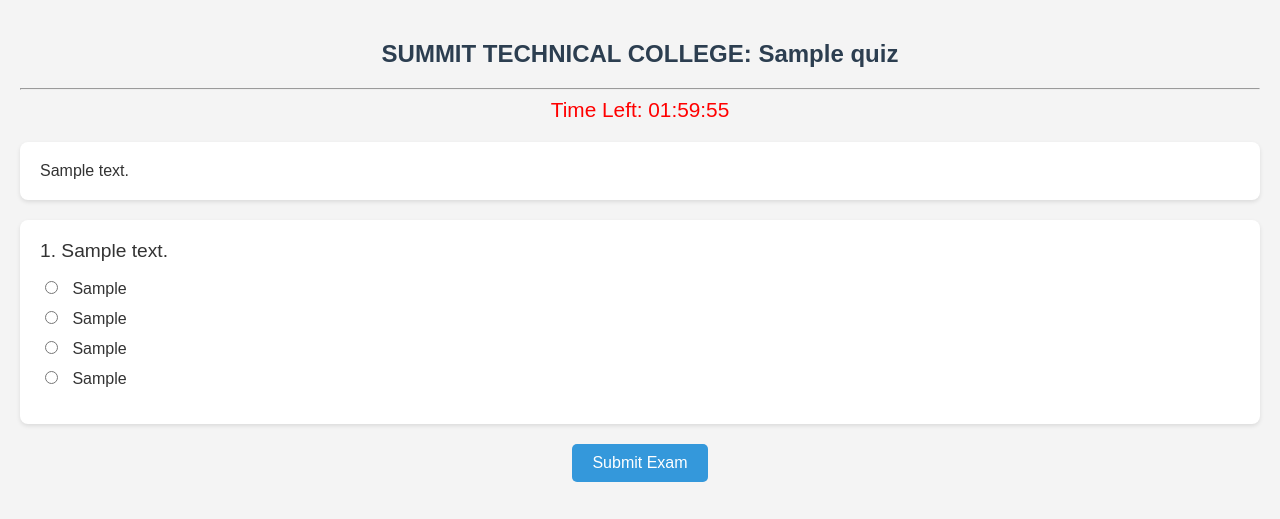
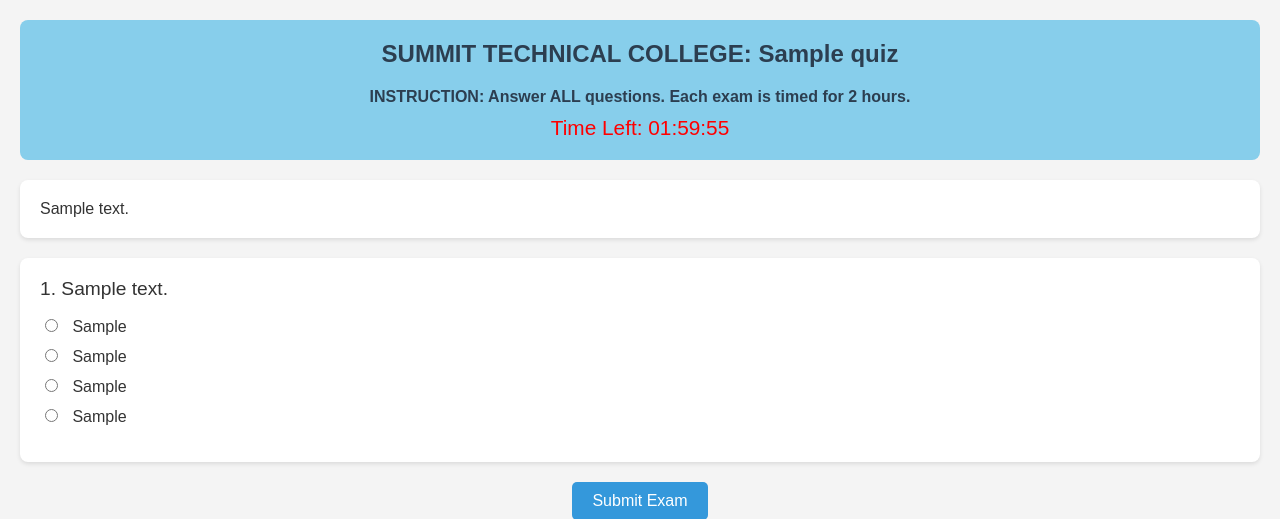
Before and after one commit to sakwasilas/kasneb_quizz_examination, a Python web app: template templates/student/take_exam.html in a window 1280 px wide. Shown: the top 519 px of the page. Run offline with Jinja, Linux system fonts and the light colour scheme; the template is opened without the code that fills it: most values are stand-ins (such as "Sample title", 1, 10 or a date in 2020).

Commit message:
modified the take exams template

```diff
--- a/templates/student/take_exam.html
+++ b/templates/student/take_exam.html
@@ -1,128 +1,3 @@
-<!----
-<!DOCTYPE html>
-<html lang="en">
-<head>
-    <meta charset="UTF-8">
-    <meta name="viewport" content="width=device-width, initial-scale=1.0">
-    <title>Take Exam - {{ quiz.title }}</title>
-    <style>
-        body {
-            font-family: Arial, sans-serif;
-            background-color: #f4f4f4;
-            color: #333;
-            margin: 0;
-            padding: 20px;
-        }
-
-        h2 {
-            color: #2c3e50;
-            text-align: center;
-        }
-
-        .question-container {
-            background-color: white;
-            padding: 20px;
-            border-radius: 8px;
-            margin: 20px 0;
-            box-shadow: 0 2px 4px rgba(0, 0, 0, 0.1);
-        }
-
-        .question {
-            font-size: 1.2em;
-            margin-bottom: 15px;
-        }
-
-        .options {
-            list-style-type: none;
-            padding: 0;
-        }
-
-        .options li {
-            margin-bottom: 10px;
-        }
-
-        .options input {
-            margin-right: 10px;
-        }
-
-        .btn {
-            padding: 10px 20px;
-            font-size: 1em;
-            text-decoration: none;
-            border-radius: 5px;
-            transition: background-color 0.3s;
-            display: inline-block;
-        }
-
-        .btn-primary {
-            background-color: #3498db;
-            color: white;
-            border: none;
-        }
-
-        .btn-primary:hover {
-            background-color: #2980b9;
-        }
-
-        footer {
-            margin-top: 40px;
-            padding: 10px;
-            background-color: #2c3e50;
-            color: white;
-            text-align: center;
-        }
-
-        footer p {
-            margin: 0;
-            font-size: 0.9em;
-        }
-    </style>
-</head>
-<body>
-
-    <h2>Taking Exam: {{ quiz.title }}</h2>
-
-    <form method="POST">
-        {% for question in questions %}
-            <div class="question-container">
-                <div class="question">{{ question.question_text }}</div>
-                <ul class="options">
-                    <li>
-                        <input type="radio" name="question_{{ question.id }}" value="a"
-                        {% if question.option_a == question.correct_option %} checked {% endif %}>
-                        {{ question.option_a }}
-                    </li>
-                    <li>
-                        <input type="radio" name="question_{{ question.id }}" value="b"
-                        {% if question.option_b == question.correct_option %} checked {% endif %}>
-                        {{ question.option_b }}
-                    </li>
-                    <li>
-                        <input type="radio" name="question_{{ question.id }}" value="c"
-                        {% if question.option_c == question.correct_option %} checked {% endif %}>
-                        {{ question.option_c }}
-                    </li>
-                    <li>
-                        <input type="radio" name="question_{{ question.id }}" value="d"
-                        {% if question.option_d == question.correct_option %} checked {% endif %}>
-                        {{ question.option_d }}
-                    </li>
-                </ul>
-            </div>
-        {% endfor %}
-
-        <div style="text-align: center;">
-            <button type="submit" class="btn btn-primary">Submit Exam</button>
-        </div>
-    </form>
-
-    <footer>
-        <p>&copy; Summit Technical College</p>
-    </footer>
-
-</body>
-</html>
---->
 <!DOCTYPE html>
 <html lang="en">
 <head>
@@ -147,7 +22,7 @@
             text-align: center;
             font-size: 1.3em;
             color: red;
-            margin-bottom: 20px;
+            margin-top: 10px;
         }
 
         .instructions {
@@ -230,20 +105,31 @@
             padding: 8px;
             text-align: left;
         }
+
+        .header-box {
+            background-color: skyblue;
+            padding: 20px;
+            border-radius: 8px;
+            margin-bottom: 20px;
+        }
+
+        .header-box p {
+            text-align: center;
+            font-weight: bold;
+            color: #2c3e50;
+            margin: 10px 0 0;
+        }
     </style>
 </head>
 <body>
 
-    <h2>SUMMIT TECHNICAL COLLEGE: {{ quiz.title }}</h2>
-    <hr>
-
-
-    <div class="timer">
-        Time Left: <span id="timer">02:00:00</span>
+    <div class="header-box">
+        <h2 style="margin-top: 0;">SUMMIT TECHNICAL COLLEGE: {{ quiz.title }}</h2>
+        <p>INSTRUCTION: Answer ALL questions. Each exam is timed for 2 hours.</p>
+        <div class="timer">
+            Time Left: <span id="timer">02:00:00</span>
+        </div>
     </div>
-
-
-
 
     {% if questions and questions[0].extra_content %}
     <div class="instructions">
```
